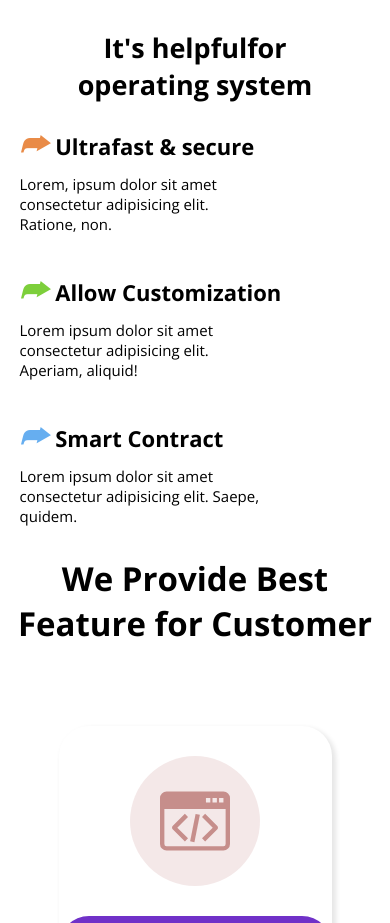
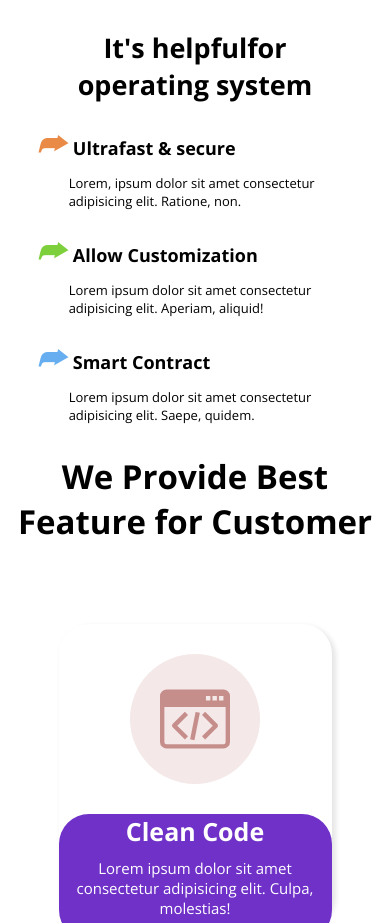
Before and after one commit to omkarg01/HTML-CSS-Project-13, a plain HTML site: page index.html in a window 390 px wide. Shown: the part 853-1776 px from the top of the page. Drawn offline with nearby package versions, Linux system fonts and the light colour scheme.

Commit message:
application list responsive

```diff
--- a/style/style.css
+++ b/style/style.css
@@ -373,8 +373,20 @@ body {
         margin-bottom: 2rem;
     }
 
-    .application .list {
+    .application-list {
+        width: 90%;
+        margin-inline: auto;
+        gap: 1rem;
+    }
 
+    .application-list h4{
+        font-size: 1.8rem;
+        margin-bottom: 1rem;
+    }
+    .application-list p {
+        width: 80%;
+        font-size: 1.3rem;
+        margin-inline: auto;
     }
 
 
```
